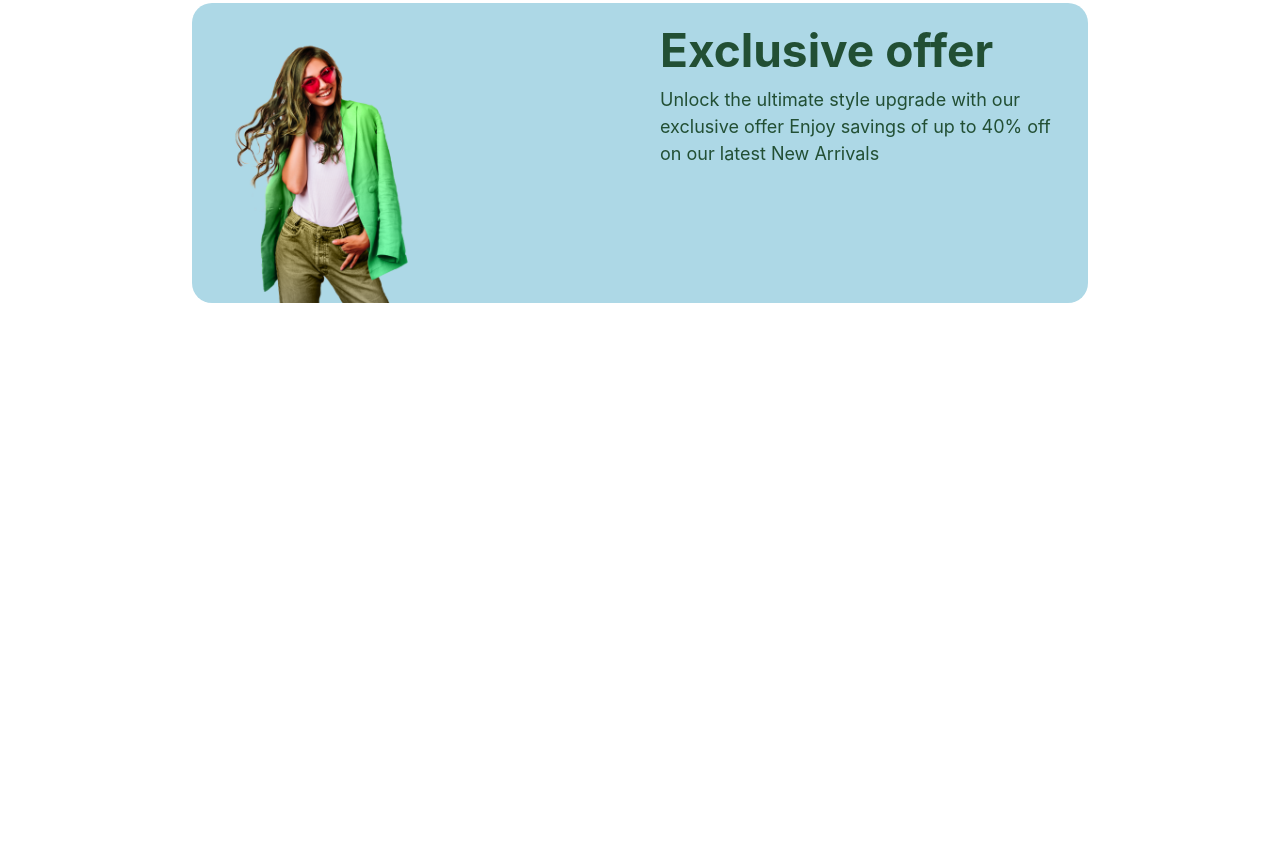
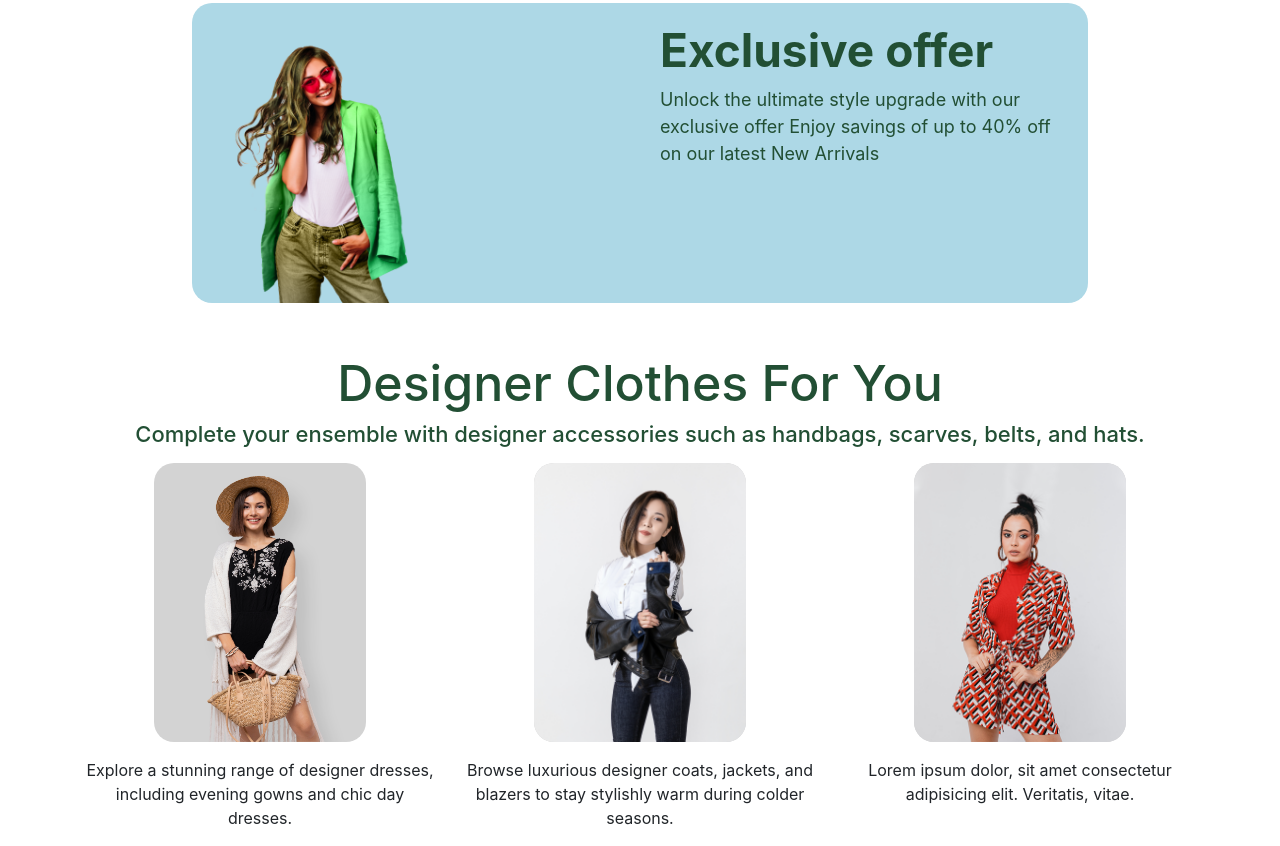
Before and after one commit to UsaidokDev/Utrix, a plain HTML site: page index.html in a window 1280 px wide. Shown: the part 1867-2713 px from the top of the page. Before the commit the page ends 2220 px from the top, so only its background shows below. Drawn offline with nearby package versions, Linux system fonts and the light colour scheme.

Commit message:
All-imaged Complated,But sm- deviced  1 another line

```diff
--- a/index.html
+++ b/index.html
@@ -226,13 +226,56 @@
     </div>
    </div>
    </section>
+    <!--End Offers-->
+    <!--End services-->
+
+    <!--All dress-->
+    <div class="container">
+      <div class="row">
+        <div class="col-12 d-flex flex-column align-items-center">
+          <h3 class="text-center all-title">Designer Clothes For You</h3>
+          <p class="text-center all-paragraph">Complete your ensemble with designer accessories such as handbags, scarves, belts, and hats.</p>
+        </div>
+
+        <!-- Image 1 and Content -->
+        <div class="col-lg-4 col-md-6 col-sm-12">
+          <div class="text-center mb-3">
+            <img src="Image/All-dress/All-dress1.png" alt="Image-loading" class="img-fluid image-height">
+          </div>
+          <div class="text-center">
+            <p>Explore a stunning range of designer dresses, including evening gowns and chic day dresses.</p>
+          </div>
+        </div>
+
+        <!-- Image 2 and Content -->
+        <div class="col-lg-4 col-md-6 col-sm-12">
+          <div class="text-center mb-3">
+            <img src="Image/All-dress/All-dress2.png" alt="Image-loading" class="img-fluid image-height">
+          </div>
+          <div class="text-center">
+            <p>Browse luxurious designer coats, jackets, and blazers to stay stylishly warm during colder seasons.</p>
+          </div>
+        </div>
+
+        <!-- Image 3 and Content -->
+        <div class="col-lg-4 col-md-6 col-sm-12">
+          <div class="text-center mb-3">
+            <img src="Image/All-dress/All-dress3.png" alt="Image-loading" class="img-fluid image-height">
+          </div>
+          <div class="text-center">
+            <p>Lorem ipsum dolor, sit amet consectetur adipisicing elit. Veritatis, vitae.</p>
+          </div>
+        </div>
+      </div>
+    </div>
 
 
 
 
-    <!--End Offers-->
 
-    <!--End services-->
+
+
+    <!--End All dress-->
 
     <script
       src="https://code.jquery.com/jquery-3.2.1.slim.min.js"
--- a/style.css
+++ b/style.css
@@ -205,3 +205,21 @@ li {
   font-size: 18px;
   font-style: normal;
 }
+.all-title{
+  font-size: 50px;
+  color: #224F34;
+  font-weight: 500;
+}
+.all-paragraph{
+  color: #224f34;
+  font-size: 22px;
+  font-weight: 500;
+  line-height: normal;
+  font-size: normal;
+}
+/* styles.css */
+.image-height {
+  height: 279px; /* You can adjust the height as desired */
+  border-radius: 20px 20px 20px 20px;
+  background-color: lightgray;
+}
```
Also changed, not shown: Image/All-dress/All-dress1.png (added), Image/All-dress/All-dress2.png (added), Image/All-dress/All-dress3.png (added).
